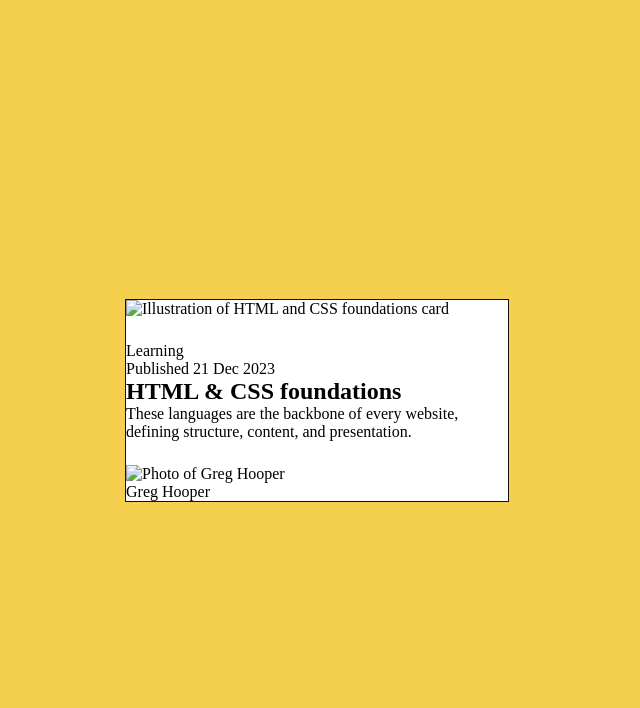
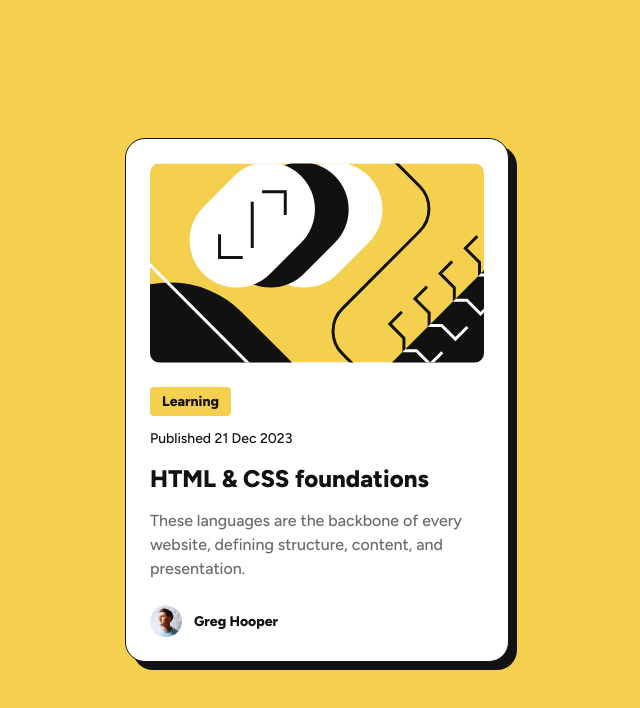
Before and after one commit to mathoos/blog-preview-card, a website: page index.html in a window 1280 px wide. Shown: the whole page, without its empty margins (323-963 px from the left). Drawn offline with Linux system fonts and the light colour scheme.

Commit message:
html & scss

```diff
--- a/index.html
+++ b/index.html
@@ -4,24 +4,27 @@
     <meta charset="UTF-8">
     <meta name="viewport" content="width=device-width, initial-scale=1.0">
     <link rel="icon" type="image/png" sizes="32x32" href="./assets/images/favicon-32x32.png">
+    <link rel="preconnect" href="https://fonts.googleapis.com">
+    <link rel="preconnect" href="https://fonts.gstatic.com" crossorigin>
+    <link href="https://fonts.googleapis.com/css2?family=Figtree:ital,wght@0,300..900;1,300..900&display=swap" rel="stylesheet">
     <link rel="stylesheet" href="style.css">
     <title>Frontend Mentor | Blog preview card</title>
 </head>
 <body>
     <main>
-        <article>
+        <article class="article">
             <figure class="article_img">
-                <img src="" alt="Illustration of HTML and CSS foundations card">
+                <img src="assets/images/illustration-article.svg" alt="Illustration of HTML and CSS foundations card">
             </figure>
             <div class="article_txt">
-                <span class="tag">Learning</span>
-                <p class="date">Published 21 Dec 2023</p>
+                <span class="article_txt-tag">Learning</span>
+                <p class="article_txt-date">Published 21 Dec 2023</p>
                 <h1>HTML & CSS foundations</h1>
-                <p class="description">These languages are the backbone of every website, defining structure, content, and presentation.</p>
+                <p class="article_txt-description">These languages are the backbone of every website, defining structure, content, and presentation.</p>
             </div>
             <div class="article_author">
                 <figure class="article_author-img">
-                    <img src="" alt ="Photo of Greg Hooper">
+                    <img src="assets/images/image-avatar.webp" alt ="Photo of Greg Hooper">
                 </figure>
                 <p class="article_author-name">Greg Hooper</p>
             </div>
--- /dev/null
+++ b/style.scss
@@ -0,0 +1,96 @@
+@import "./style/variables";
+
+*{
+    margin : 0;
+    padding : 0;
+    box-sizing: border-box;
+    font-family: "Figtree", sans-serif;
+    color : $noir;
+    font-weight : $font-regular;
+    font-size : 14px;
+    line-height : 1.5;
+}
+
+body{
+    display : flex;
+    justify-content: center;
+    align-items: center;
+    width : 100%;
+    height : 100svh;
+    background-color: $jaune;
+}
+
+.article{
+    display : flex;
+    flex-direction: column;
+    gap : 24px;
+    width : 384px;
+    background-color: $blanc;
+    border : 1px solid $noir;
+    padding : 24px;
+    border-radius : 20px;
+    box-shadow: 8px 8px 0 0 $noir;
+
+    &_img{
+        width : 100%;
+        height : 200px;
+        border-radius : 10px;
+        overflow : hidden;
+
+        img{
+            width : 100%;
+            height : 100%;
+            object-fit: cover;
+        }
+    }
+
+    &_txt{
+        display : flex;
+        flex-direction: column;
+        gap : 12px;
+
+        &-tag{
+            width : fit-content;
+            background-color: $jaune;
+            padding : 4px 12px;
+            border-radius : 4px;
+            font-weight : $font-bold;
+        }
+
+        &-date{
+
+        }
+
+        h1{
+            font-size : 24px;
+            font-weight : $font-bold;
+        }
+
+        &-description{
+            font-size : 16px;
+            color : $gris;
+        }
+    }
+
+    &_author{
+        display : flex;
+        align-items: center;
+        gap : 12px;
+
+        &-img{
+            width : 32px;
+            height : 32px;
+            border-radius : 100vmax;
+
+            img{
+                width : 100%;
+                height : 100%;
+                object-fit: cover;
+            }
+        }
+
+        &-name{
+            font-weight : $font-bold;
+        }
+    }
+}
--- /dev/null
+++ b/style/_variables.scss
@@ -0,0 +1,7 @@
+$jaune: hsl(47, 88%, 63%);
+$noir: hsl(0, 0%, 7%);
+$gris: hsl(0, 0%, 42%);
+$blanc: hsl(0, 0%, 100%);
+
+$font-regular: 500;
+$font-bold: 800;
```
Also changed, not shown: package.json (added, +15 -0 lines), style.css, 3 other files.
